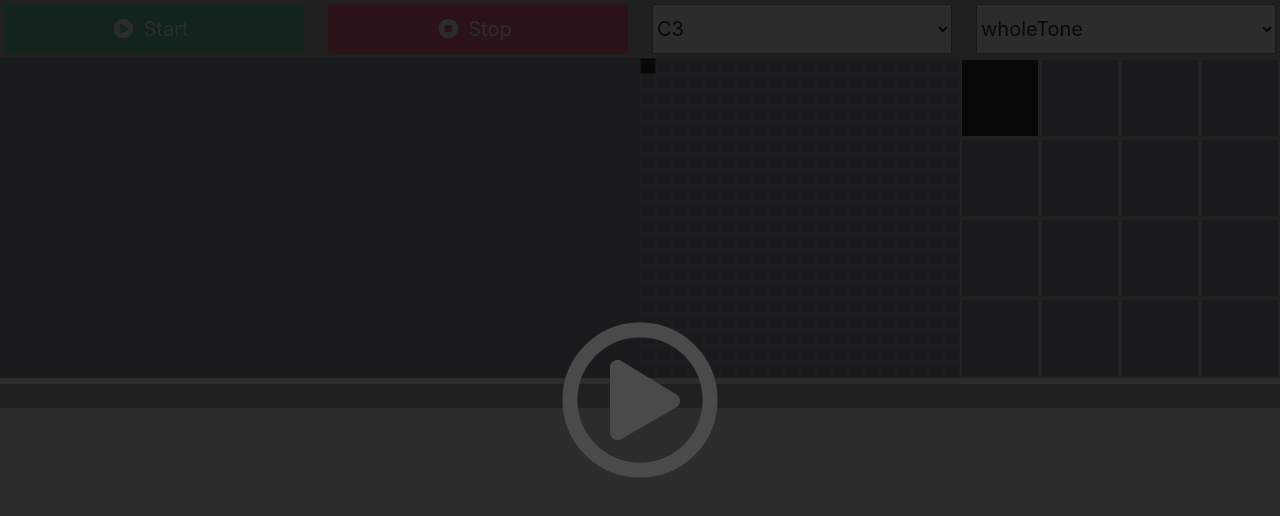
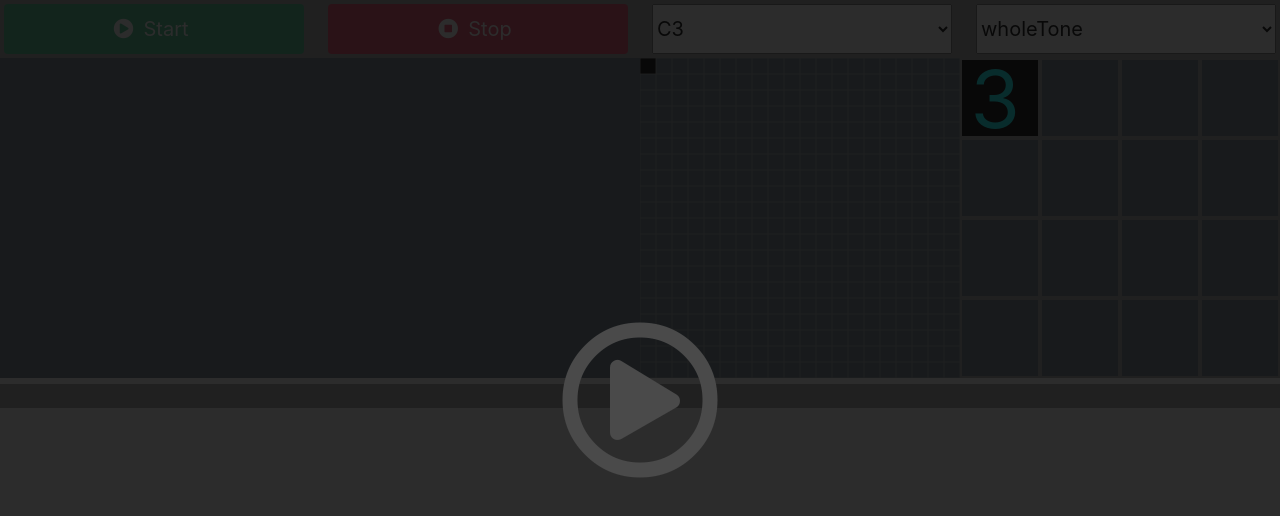
Before and after one commit to wwerner/piep, a React (Vite) app: page / in a window 1280 px wide. Shown: the top 516 px of the page. Built offline with nearby package versions, Linux system fonts and the light colour scheme.

Commit message:
Add number display to pixels vizualisation

```diff
--- a/src/App.tsx
+++ b/src/App.tsx
@@ -109,6 +109,7 @@ const App = () => {
             size={4}
             lines={true}
             palette={Palettes.gulf2}
+            displayDigits={true}
           />
         </div>
         <div className="column is-12">
--- a/src/components/Audio.tsx
+++ b/src/components/Audio.tsx
@@ -79,3 +79,5 @@ export const useSynth = (
     }
   }, [time]);
 };
+
+export const useBeat = () => {}
--- a/src/components/Pixels.tsx
+++ b/src/components/Pixels.tsx
@@ -2,12 +2,27 @@ import React, { useEffect, useRef, useState } from "react";
 import { palette, useColor, VisualsProps } from "./Video";
 import * as CSS from "csstype";
 
-type PixelsProps = VisualsProps & { lines?: boolean; size?: number };
+type PixelsProps = VisualsProps & {
+  lines?: boolean;
+  size?: number;
+  displayDigits?: boolean;
+};
 
 type PixelDefinition = {
   fill: CSS.Property.Color | undefined;
+  digit: number;
   x: number;
   y: number;
+};
+
+const invertHex = (hex: string = '#FF0000') => {
+  return (
+    "#" +
+    (Number(`0x1${hex.substring(1)}`) ^ 0xffffff)
+      .toString(16)
+      .substring(1)
+      .toUpperCase()
+  );
 };
 
 export const Pixels = ({
@@ -16,6 +31,7 @@ export const Pixels = ({
   palette = undefined,
   lines = false,
   size = 10,
+  displayDigits = false,
 }: PixelsProps) => {
   const pixelSize = 2;
   const canvasSize = size * pixelSize;
@@ -26,6 +42,7 @@ export const Pixels = ({
     Array.from({ length: canvasSize }, (_, y) =>
       Array.from({ length: canvasSize }, (_, x) => ({
         fill: "slategray",
+        digit: -1,
         x,
         y,
       }))
@@ -77,17 +94,19 @@ export const Pixels = ({
 
     updateGrid({
       fill: color,
+      digit: digit,
       x: index % size,
       y: Math.floor((index / size) % size),
     });
   }, [time]);
 
   return (
-    <div className='m-0 p-0'>
+    <div className="m-0 p-0">
       <svg viewBox={`0 0 ${canvasSize} ${canvasSize}`} ref={svg}>
         <rect width="100%" height="100%" fill="slategray" />
         {grid.map((row, yIdx) =>
-          row.map(({ fill, x, y }, xIdx) => (
+          row.map(({ fill, x, y, digit }, xIdx) => (
+            <g>
               <rect
                 key={`pixel-${x}-${y}`}
                 fill={fill}
@@ -95,7 +114,18 @@ export const Pixels = ({
                 height={pixelSize}
                 y={y * pixelSize}
                 x={x * pixelSize}
-            />
+              ></rect>
+              {displayDigits && digit !== -1 && (
+                <text
+                  y={y * pixelSize + pixelSize * 0.87}
+                  x={x * pixelSize + pixelSize * 0.13}
+                  fontSize={pixelSize}
+                  fill={invertHex(fill)}
+                >
+                  {digit}
+                </text>
+              )}
+            </g>
           ))
         )}
       </svg>
--- a/src/components/Video.tsx
+++ b/src/components/Video.tsx
@@ -16,17 +16,14 @@ export type Coordinate = {
 };
 
 const asRgbPart = (digits: number[]) =>
-  (digits[0] * 100 + digits[1] * 10 + digits[2]) % 255;
+  ((digits[0] * 100 + digits[1] * 10 + digits[2]) % 255).toString(16);
 
 export const asRgbString = (digits: number[]) => {
   return (
-    "rgb(" + // reads nicer than as template string
+    "#" +
     asRgbPart(digits.slice(0, 3)) +
-    "," +
     asRgbPart(digits.slice(3, 6)) +
-    "," +
-    asRgbPart(digits.slice(6, 9)) +
-    ")"
+    asRgbPart(digits.slice(6, 9))
   );
 };
 
```
Lines whose indentation alone changed are shown as unchanged.
